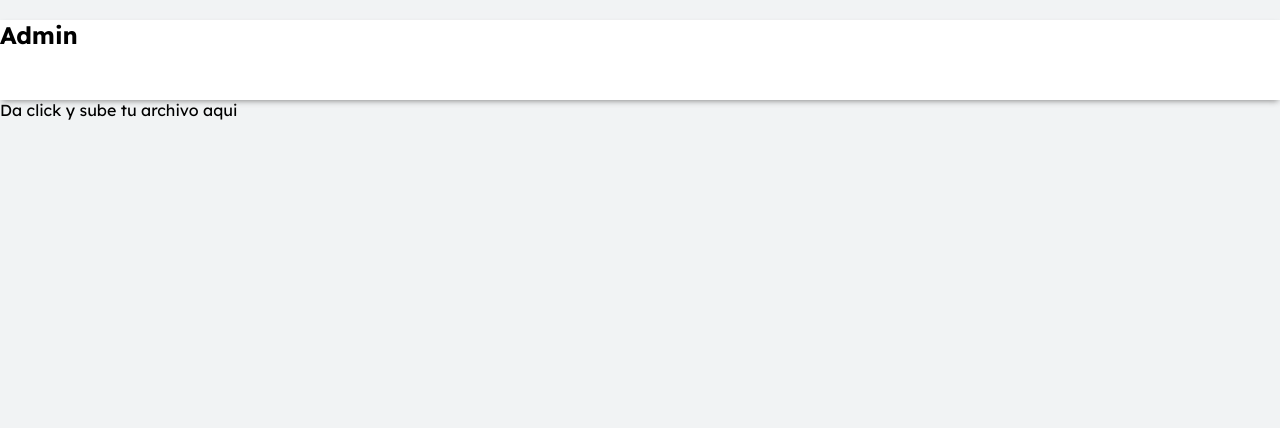
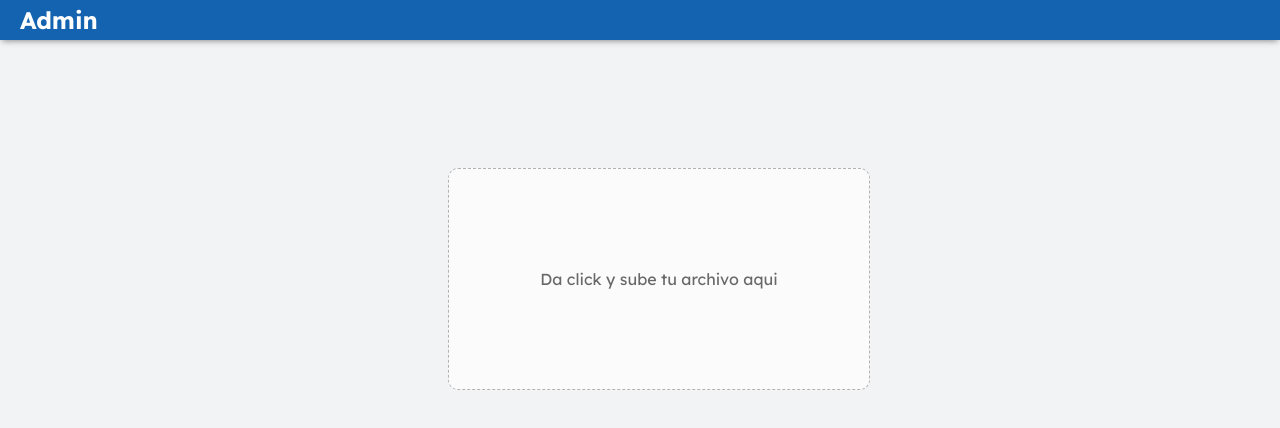
Before and after one commit to Codivans/farmalaaxpages, a React (Vite) app: page /subir-catalogo in a window 1280 px wide. Shown: the top 428 px of the page. Built offline with nearby package versions, Linux system fonts and the light colour scheme.

Commit message:
Update estilos App.css

```diff
--- a/src/App.css
+++ b/src/App.css
@@ -494,6 +494,123 @@ header.header-volante .btn-cart span{
 
 
 
+.header-admin{
+   background-color: #1463b1;
+   color: white;
+   padding: 0px;
+   margin: 0px;
+   height: 40px;
+   position: inherit;
+   display: flex;
+   align-items: center;
+   text-indent: 20px;
+ }
+
+ .container-admin{
+   width: 90%;
+   margin: 0px auto;
+   height: 100%;
+ }
+
+ .btn-file{
+   background-color: #fbfbfb;
+   border: 1px dashed #b2b2b2;
+   border-radius: 10PX;
+   width: 400px;
+   padding: 30px 10px;
+   height: 160px;
+   display: flex;
+   align-items: center;
+   justify-content: center;
+   text-align: center;
+   cursor: pointer;
+   margin: 10% 30%;
+   position: absolute;
+ }
+ .btn-file svg{
+   color: #42b72a;
+   font-size: 20px;
+   background-color: #f1f1f1;
+   width: 50px;
+   height: 50px;
+   padding: 10px;
+   border-radius: 50%;
+ }
+
+ .btn-file span{
+   color: #686868;
+   font-size: 16px;
+   margin-top: 10px;
+ }
+
+ .botonera-table{
+   margin-top: 20px;
+ }
+ .botonera-table > .btn-table{
+   background-color: #42b72a;
+   border: 1px solid  #186f07;
+   border-radius: 4px;
+   cursor: pointer;
+   padding: 6px 12px;
+   font-size: 16px;
+   color: white;
+   margin: 10px;
+   width: 140px;
+ }
+ .btn-delete{
+   background-color: #fb1111 !important;
+   border: 1px solid  #ad0606 !important;
+ }
+ .btn-table:hover{
+   background-color: #186f07;
+ }
+ .btn-delete:hover{
+   background-color: #ad0606 !important;
+ }
+
+ .table-datos{
+   width: 100%;
+   border-collapse: collapse;
+   margin: 10px auto;
+ }
+
+ .table-datos thead{
+   background-color: #1463b1;
+ }
+ .table-datos thead th{
+   color: white;
+   font-size: 16px;
+   font-weight: 400;
+   padding: 6px;
+ }
+ .table-datos tbody tr{
+   border-bottom: 1px solid #ededed;
+ }
+
+ .table-datos tbody tr:nth-child(odd){
+   background-color: #d0e6fa;
+ }
+
+ .table-datos tbody tr td{
+   color: #242424;
+   font-size: 12px;
+   font-weight: 500;
+   padding: 3px;
+ }
+
+
+
+
+
+
+
+
+
+
+
+
+
+
 @keyframes jump {
    0%, 20%, 50%, 80%, 100% {
      transform: translateY(0);
```
